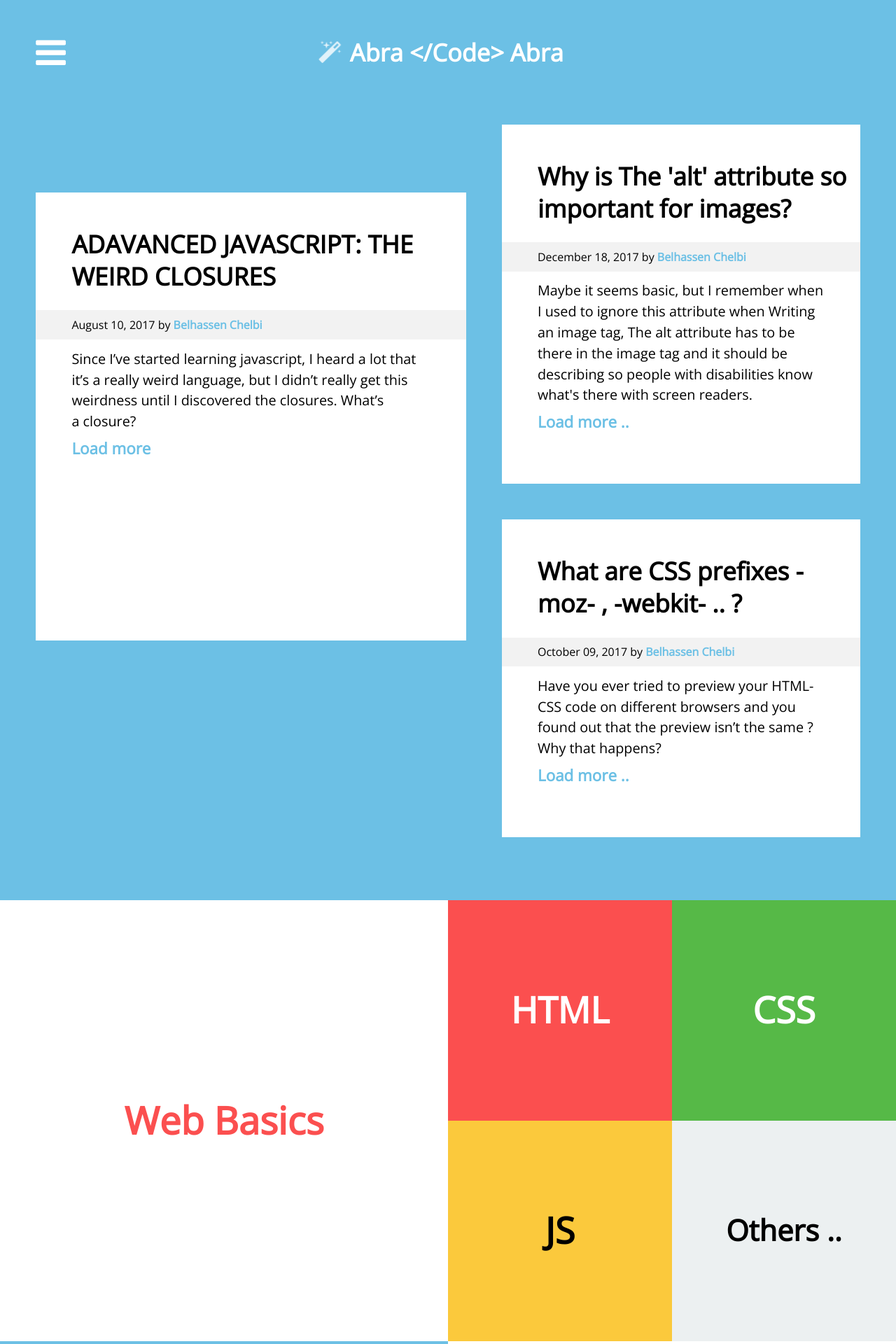
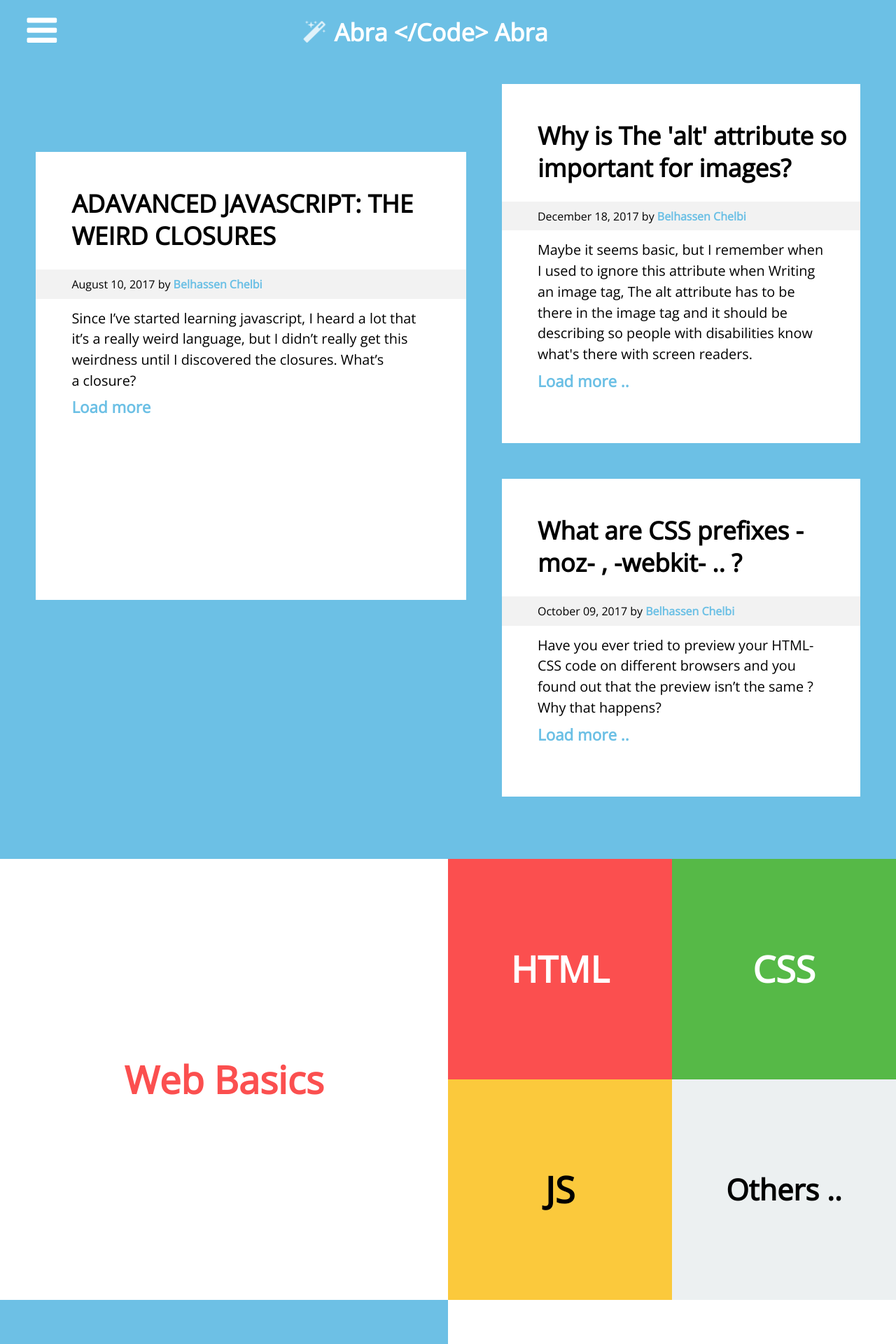
Before and after one commit to belhassen07/abracodeabra, a Jekyll site: the page built from index.md, in a window 1280 px wide. Shown: the top 1920 px of the page at 70% size. Built offline with Jekyll 4.4.1, drawn with Linux system fonts in a browser that asks for light colours.

Commit message:
editing navbar with reducing height

```diff
--- a/css/style.css
+++ b/css/style.css
@@ -47,12 +47,15 @@ nav{
   display:flex;
   text-align:center;
   font-size:calc(14px+3vw);
+  height: calc(5vw + 30px);
+  position: relative;
 
 }
 
 .article-nav i{
-	margin: auto 0;
-	padding: 2vw;
+	position: absolute;
+	top: 0;
+	left: 0;
 }
 
 header{
@@ -85,6 +88,7 @@ header{
 }
  nav h2{
   font-size:calc(14px + 1.6vw);
+  z-index: 3;
   margin:auto;
   color:#fff;
   transform:translate(-6.95vw );
@@ -190,7 +194,7 @@ nav i{
 }
 .fa-bars, .fa-times{
   font-size: calc(14px + 2.8vw) !important;
-  margin:4vw;
+  margin:1.5vw 1.5vw 1.5vw 3vw;
 
 }
 .fa-bars:hover, .fa-times:hover{
```
